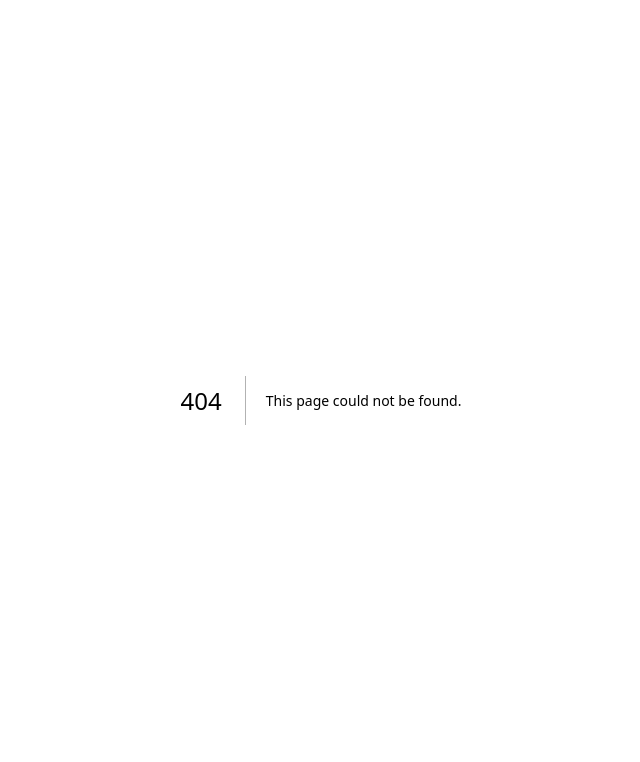
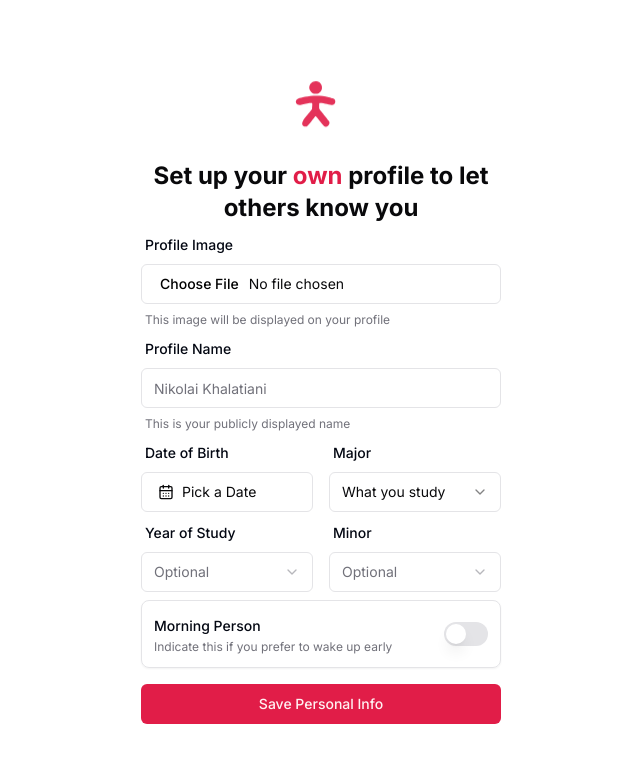
Before and after one commit to nikakhalatiani/roomy, a Next.js app: page /dashboard/profile in a window 1280 px wide. Before the commit this address had no page. Shown: the top 762 px of the page, without its empty margins (319-959 px from the left). Built offline with nearby package versions, Linux system fonts and the light colour scheme.

Commit message:
changes directory structure

```diff
--- a/src/app/(dashboard)/cards/page.tsx
+++ b/src/app/(dashboard)/dashboard/cards/page.tsx
@@ -4,8 +4,8 @@ import { motion, AnimatePresence, cubicBezier } from "framer-motion";
 import { useUserContext } from "@/store/userContext";
 import { useBrowseContext } from "@/store/browseContext";
 import { useEffect } from "react";
-import { getInitialBrowse } from "../../../api/browse.api";
-import { user as initialUser } from "../../../api/user.api";
+import { getInitialBrowse } from "../../../../api/browse.api";
+import { user as initialUser } from "../../../../api/user.api";
 import BrowseCards from "./_components/BrowseCards";
 import BrowseCompletion from "./_components/BrowseCompletion";
 
--- a/src/app/(dashboard)/profile/page.tsx
+++ b/src/app/(dashboard)/dashboard/profile/page.tsx
@@ -72,6 +72,11 @@ const Page = () => {
     addProfile(data);
   };
 
+  // Function to set load to false on form field change
+  const handleFieldChange = () => {
+    setLoad(false);
+  };
+
   return (
     <div className="container relative flex pt-20 flex-col items-center justify-center lg:px-0">
       <div className="mx-auto flex w-full flex-col justify-center space-y-2 sm:w-[360px]">
@@ -106,6 +111,7 @@ const Page = () => {
                           accept="image/*"
                           onChange={(e) => {
                             field.onChange(e.target.files?.[0] || null);
+                            handleFieldChange(); // Call to set load to false
                           }}
                           className={cn("focus-visible:ring-transparent", {
                             "border-rose-600": form.formState.errors.image,
@@ -139,6 +145,10 @@ const Page = () => {
                           id="username"
                           placeholder="Nikolai Khalatiani"
                           {...field}
+                          onChange={(e) => {
+                            field.onChange(e);
+                            handleFieldChange(); // Call to set load to false
+                          }}
                           className={cn("focus-visible:ring-transparent", {
                             "border-rose-600": form.formState.errors.username,
                           })}
@@ -197,9 +207,10 @@ const Page = () => {
                                 <Calendar
                                   mode="single"
                                   selected={field.value}
-                                  onSelect={(selectedDate) =>
-                                    field.onChange(selectedDate)
-                                  }
+                                  onSelect={(selectedDate) => {
+                                    field.onChange(selectedDate);
+                                    handleFieldChange(); // Call to set load to false
+                                  }}
                                   initialFocus
                                   fromYear={2000}
                                   toYear={2007}
@@ -228,7 +239,10 @@ const Page = () => {
                           <FormControl>
                             <Select
                               value={field.value}
-                              onValueChange={(value) => field.onChange(value)}
+                              onValueChange={(value) => {
+                                field.onChange(value);
+                                handleFieldChange(); // Call to set load to false
+                              }}
                             >
                               {" "}
                               <SelectTrigger
@@ -271,7 +285,10 @@ const Page = () => {
                           <FormControl>
                             <Select
                               value={field.value}
-                              onValueChange={(value) => field.onChange(value)}
+                              onValueChange={(value) => {
+                                field.onChange(value);
+                                handleFieldChange(); // Call to set load to false
+                              }}
                             >
                               <SelectTrigger
                                 id="major"
@@ -314,7 +331,10 @@ const Page = () => {
                           <FormControl>
                             <Select
                               value={field.value}
-                              onValueChange={(value) => field.onChange(value)}
+                              onValueChange={(value) => {
+                                field.onChange(value);
+                                handleFieldChange(); // Call to set load to false
+                              }}
                             >
                               {" "}
                               <SelectTrigger className="w-full focus:ring-transparent text-muted-foreground">
@@ -360,7 +380,10 @@ const Page = () => {
                           <Switch
                             id="morningPerson"
                             checked={field.value}
-                            onCheckedChange={field.onChange}
+                            onCheckedChange={(checked) => {
+                              field.onChange(checked);
+                              handleFieldChange(); // Call to set load to false
+                            }}
                           />
                         </div>
                       </FormControl>
```
Also changed, not shown: src/app/(dashboard)/dashboard/browse/page.tsx (renamed from src/app/(dashboard)/browse/page.tsx), src/app/(dashboard)/dashboard/cards/_components/BrowseActionBtn.tsx (renamed from src/app/(dashboard)/cards/_components/BrowseActionBtn.tsx), src/app/(dashboard)/dashboard/cards/_components/BrowseCard.tsx (renamed from src/app/(dashboard)/cards/_components/BrowseCard.tsx), src/app/(dashboard)/dashboard/cards/_components/BrowseCards.tsx (renamed from src/app/(dashboard)/cards/_components/BrowseCards.tsx), src/app/(dashboard)/dashboard/cards/_components/BrowseCompletion.tsx (renamed from src/app/(dashboard)/cards/_components/BrowseCompletion.tsx), src/app/(dashboard)/dashboard/cards/_utils/handleMatches.tsx (renamed from src/app/(dashboard)/cards/_utils/handleMatches.tsx).
